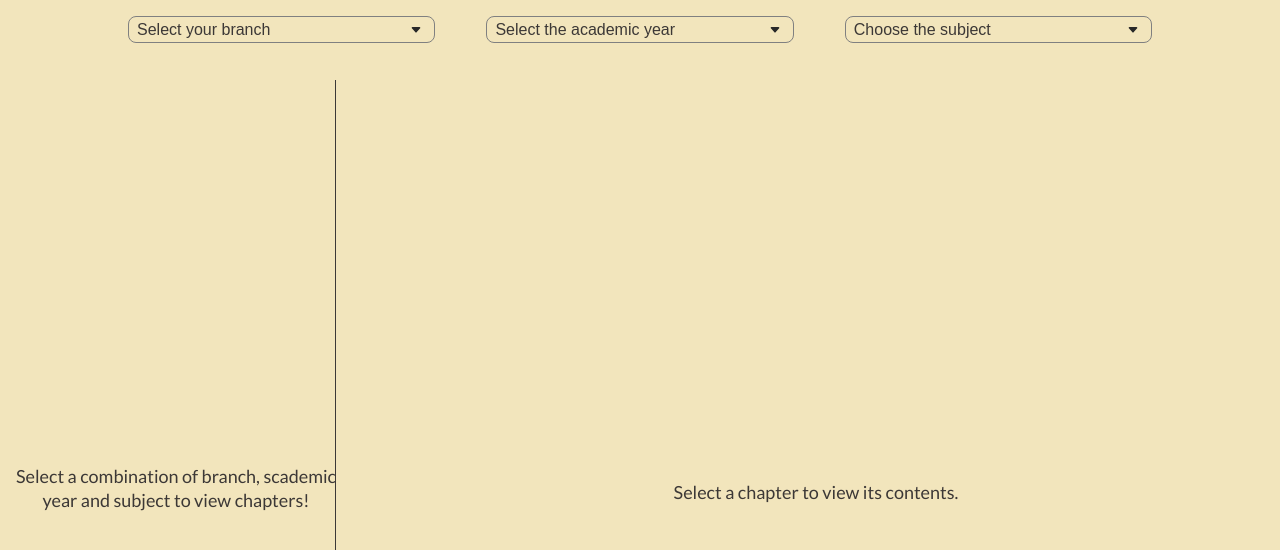
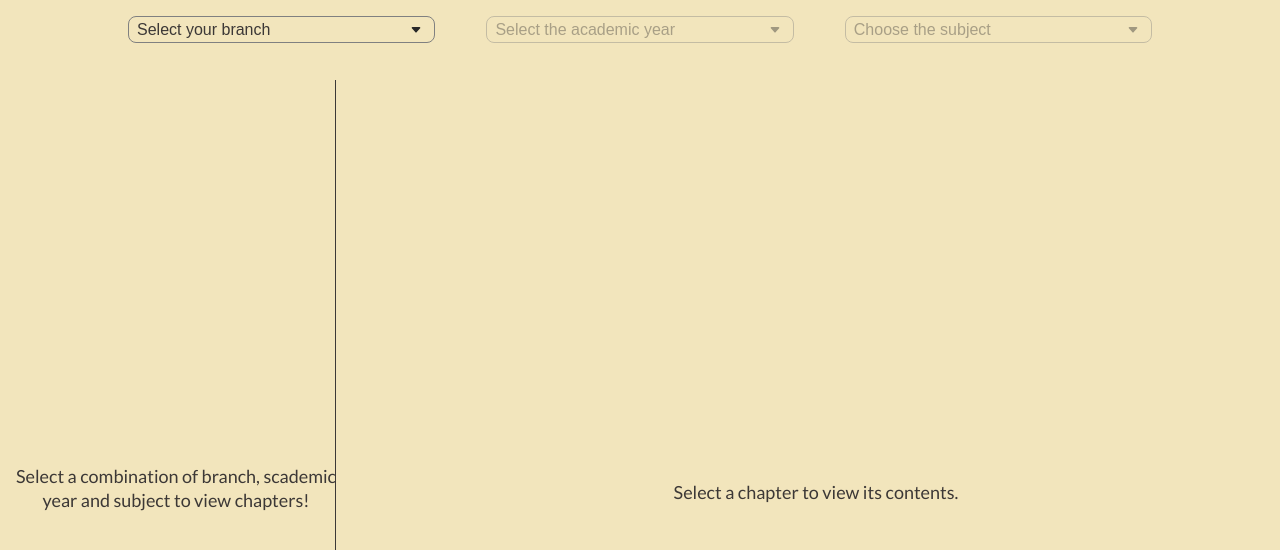
Before and after one commit to gaurav712/aep, a Next.js app: page /aep/ in a window 1280 px wide. Shown: the top 550 px of the page. Built offline with nearby package versions, Linux system fonts and the light colour scheme.

Commit message:
disable the select pickers when irrelevant

```diff
--- a/src/components/Header/index.tsx
+++ b/src/components/Header/index.tsx
@@ -111,7 +111,11 @@ const Header = ({
               ))}
             </select>
             <select
-              className={styles.selectPicker}
+              className={
+                selectionContext?.selection.branch
+                  ? styles.selectPicker
+                  : `${styles.selectPicker} ${styles.selectPickerDisabled}`
+              }
               onChange={(event: ChangeEvent<HTMLSelectElement>) =>
                 handleYearChange(event.target.value, selectionContext)
               }
@@ -123,7 +127,11 @@ const Header = ({
               ))}
             </select>
             <select
-              className={styles.selectPicker}
+              className={
+                selectionContext?.selection.year
+                  ? styles.selectPicker
+                  : `${styles.selectPicker} ${styles.selectPickerDisabled}`
+              }
               onChange={(event: ChangeEvent<HTMLSelectElement>) =>
                 handleSubjectChange(event.target.value, selectionContext)
               }
--- a/src/styles/Header.module.css
+++ b/src/styles/Header.module.css
@@ -52,6 +52,11 @@
   -webkit-appearance: none !important;
   appearance: none !important;
   padding-right: 2rem !important;
+}
+
+.selectPickerDisabled {
+  opacity: 0.4;
+  pointer-events: none;
 }
 
 .expandIcon {
```
